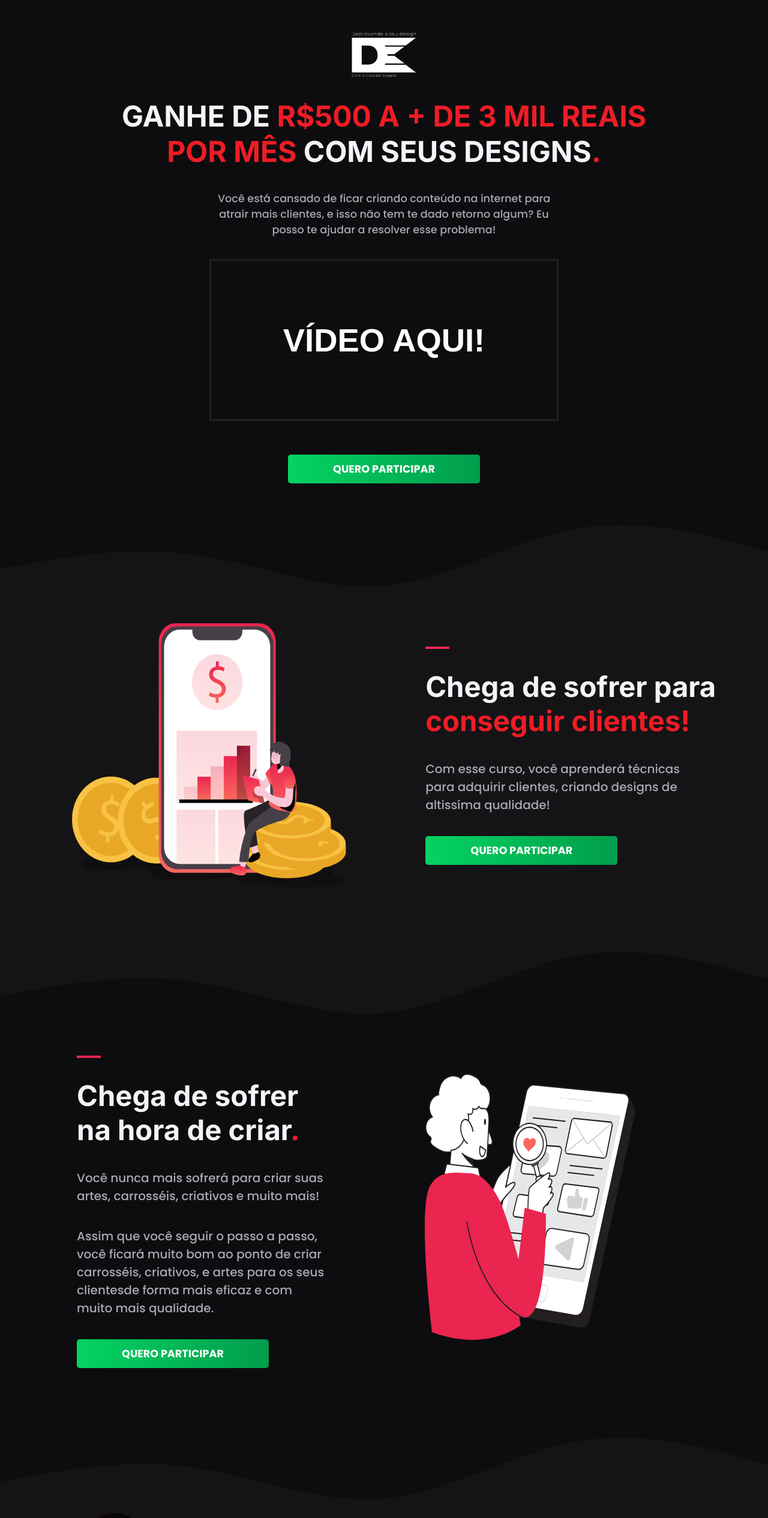
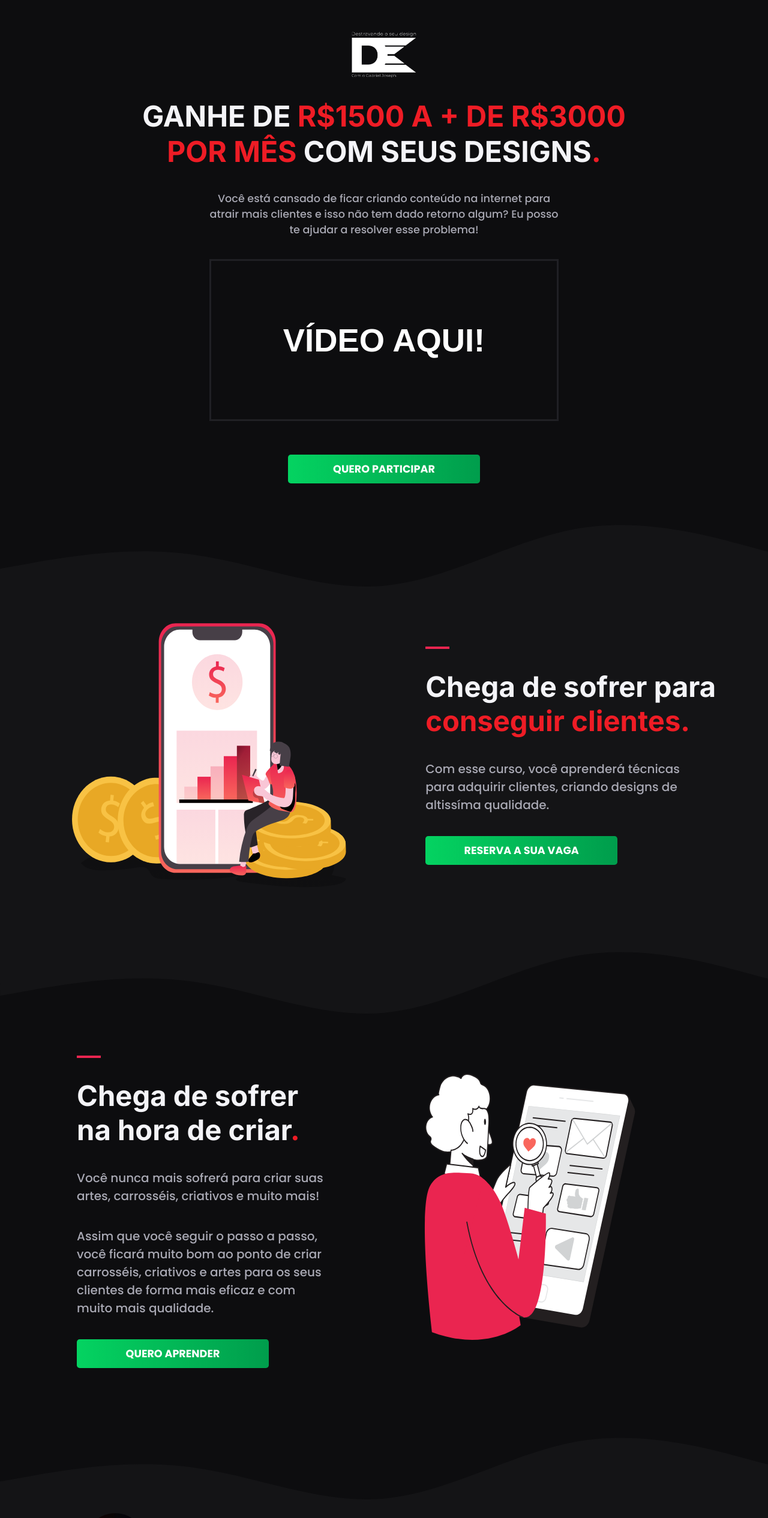
Before and after one commit to gabrieldiasss/freela-destravando-seu-design, a React (Create React App) app: page / in a window 1280 px wide. Shown: the top 2531 px of the page at 60% size. Built offline with nearby package versions, Linux system fonts and the light colour scheme.

Commit message:
vinte e quatro deploy

```diff
--- a/src/App.css
+++ b/src/App.css
@@ -85,6 +85,7 @@ header .logo-design {
     border-radius: 0.6rem;
     color: white;
     z-index: 10;
+    transition: 0.4s;
 }
 
 .primeiro-button:hover {
@@ -192,8 +193,6 @@ header .logo-design {
     }
 }
 
-
-
 @media(max-width: 550px) {
     html {
         font-size: 40%;
--- a/src/App.js
+++ b/src/App.js
@@ -22,11 +22,11 @@ export default () => {
 				</header>
 
 				<div className="titulo-principal-1">
-					<h2 className="chamar-atencao">GANHE DE <small>R$500 A + DE 3 MIL REAIS POR MÊS</small> COM SEUS DESIGNS<small>.</small></h2>
+					<h2 className="chamar-atencao">GANHE DE <small>R$1500 A + DE R$3000 POR MÊS</small> COM SEUS DESIGNS<small>.</small></h2>
 				</div>
 
 				<div className="segunda-parte" >
-					<div className="text-segunda-parte">Você está cansado de ficar criando conteúdo na internet para atrair mais clientes, e isso não tem te dado retorno algum? Eu posso te ajudar a resolver esse problema!</div>
+					<div className="text-segunda-parte">Você está cansado de ficar criando conteúdo na internet para atrair mais clientes e isso não tem dado retorno algum? Eu posso te ajudar a resolver esse problema!</div>
 				</div>
 
 				<div className="video">
@@ -36,7 +36,7 @@ export default () => {
 				</div>
 
 				<div  className="sectionButtonPage1" >
-					<button className="primeiro-button">QUERO PARTICIPAR</button>
+					<a href="https://pay.hotmart.com/A42461362S?checkoutMode=0&bid=1613673347824" target="_blank" ><button className="primeiro-button">QUERO PARTICIPAR</button>	</a>
 				</div>
 
 			</div>
--- a/src/components/beneficios.css
+++ b/src/components/beneficios.css
@@ -39,7 +39,7 @@
 @media(max-width: 1440px) {
 
     .titulo-box-beneficios {
-        max-width: 200px;
+        max-width: 400px;
     }
 
     .PageBeneficios .header-Beneficios {
@@ -52,6 +52,19 @@
         max-width: 600px;
     }
 }
+
+@media(max-width: 1220px) {
+    .box .titulo-box-beneficios {
+        max-width: 200px;
+    }
+}
+
+@media(max-width: 1220px) {
+    .box .titulo-box-beneficios {
+        max-width: 300px;
+    }
+}
+
 
 @media(max-width: 775px) {
     .PageBeneficios .header-Beneficios {
@@ -67,6 +80,7 @@
 
     .box .titulo-box-beneficios  {
         font-size: 4.8rem;
+        max-width: 200px;
     }
 
     .box .description-box{
--- a/src/components/chegaDeSofrer.js
+++ b/src/components/chegaDeSofrer.js
@@ -25,18 +25,18 @@ export default () => {
                     </div>
 
                     <div className="second-text-pageChegaDeSofrer">
-                        Assim que você seguir o passo a passo, você ficará muito bom ao ponto de criar carrosséis, criativos, e artes para os seus clientesde forma mais eficaz e com muito mais qualidade.
+                        Assim que você seguir o passo a passo, você ficará muito bom ao ponto de criar carrosséis, criativos e artes para os seus clientes de forma mais eficaz e com muito mais qualidade.
                     </div>
 
                     <div className="button-chegaDeSofrer-cima">
-                        <button className="primeiro-button">QUERO PARTICIPAR</button>
+                    <a href="https://pay.hotmart.com/A42461362S?checkoutMode=0&bid=1613673347824" target="_blank" ><button className="primeiro-button">QUERO APRENDER</button></ a>
                     </div>
 
                 </div>
 
                 <div className="reverse" >
                     <div className="button-chegaDeSofrer">
-                        <button className="primeiro-button">QUERO PARTICIPAR</button>
+                        <button className="primeiro-button">QUERO APRENDER</button>
                     </div>
 
 
--- a/src/components/exemplo.css
+++ b/src/components/exemplo.css
@@ -73,7 +73,6 @@
 }
 
 .image {
-
     width: 50.1rem;
     height: 62.5rem;
     border-radius: 10px;
@@ -82,7 +81,6 @@
 
 .right-arrow {
     position: absolute;
-    top: 50%;
     margin-left: 62rem;
     font-size: 5rem;
     color: #0a0a0a;
@@ -93,7 +91,6 @@
 
 .left-arrow {
     position: absolute;
-    top: 50%;
     margin-right: 62rem;
     font-size: 5rem;
     color: #0a0a0a;
--- a/src/components/exemplos.js
+++ b/src/components/exemplos.js
@@ -7,7 +7,6 @@ import ImageSlider from './ImageSlider.js'
 import { SliderData } from './SliderData'
 
 export default () => {
-
 
     return (
 
@@ -21,7 +20,7 @@ export default () => {
                <ImageSlider slides={SliderData} />
 
                 <div className="botaoo">
-                    <button className="primeiro-button-exemplo" >QUERO PARTICIPAR</button>
+                <a href="https://pay.hotmart.com/A42461362S?checkoutMode=0&bid=1613673347824" target="_blank" ><button className="primeiro-button-exemplo">QUERO GARANTIR MINHA VAGA</button></ a>
                 </div>
             </div>
 
--- a/src/components/ganheDinheiro.js
+++ b/src/components/ganheDinheiro.js
@@ -16,7 +16,7 @@ export default () => {
                     </div>
 
                     <div className="button-ganheDinheiro-cima">
-                        <button className="primeiro-button">QUERO PARTICIPAR</button>
+                    <a href="https://pay.hotmart.com/A42461362S?checkoutMode=0&bid=1613673347824" target="_blank" ><button className="primeiro-button">RESERVE A SUA VAGA</button></ a>
                     </div>
                 </div>
 
@@ -28,16 +28,16 @@ export default () => {
                     </div>
 
                     <div className="main-text">
-                        Chega de sofrer para <small>conseguir clientes!</small>
+                        Chega de sofrer para <small>conseguir clientes.</small>
                     </div>
 
                     <div className="second-text">
-                        Com esse curso, você aprenderá técnicas para adquirir clientes, criando designs de altissíma qualidade!
+                        Com esse curso, você aprenderá técnicas para adquirir clientes, criando designs de altissíma qualidade.
                     </div>
 
 
                     <div className="button-ganheDinheiro">
-                        <button className="primeiro-button">QUERO PARTICIPAR</button>
+                    <a href="https://pay.hotmart.com/A42461362S?checkoutMode=0&bid=1613673347824" target="_blank" ><button className="primeiro-button">RESERVA A SUA VAGA</button></a>
                     </div>
 
 
--- a/src/components/promocao.js
+++ b/src/components/promocao.js
@@ -19,19 +19,19 @@ export default () => {
 
                         <div class="menu-toggle">
                             <div class="one"></div>
-                            <div className="de147">R$147,90</div>
+                            <div className="de147">R$197,90</div>
                             <div class="two"></div>
                         </div>
 
                         <div className="de47">
-                            <div className="valor47">R$47,90</div>
+                            <div className="valor47">R$97,90</div>
                             <div className="ate12">Até 12x sem juros.</div>
                         </div>
 
                         <div className="menosDe150">Pague <small>menos de R$1,59 por dia</small> e tenha acesso ao curso completo. O melhor de tudo é que o curso é <small>VITALÍCIO!</small> </div>
 
                         <div className="sectionPromoButton">
-                            <button className="buttonPromo"><div className="bbb">COMPRAR AGORA</div></button>
+                        <a href="https://pay.hotmart.com/A42461362S?checkoutMode=0&bid=1613673347824" target="_blank" ><button className="buttonPromo"><div className="bbb">COMPRAR AGORA</div></button></ a>
                         </div>
 
                     </div>
--- a/src/components/quemEJoseph.js
+++ b/src/components/quemEJoseph.js
@@ -17,7 +17,7 @@ export default () => {
                     </div>
 
                     <div className="textoPrincipal-quemEJoseph">
-                        Quem é o <small>Gabriel Joseph?</small>
+                        Quem é <small>Gabriel Joseph?</small>
                     </div>
 
                 </header>
@@ -45,9 +45,8 @@ export default () => {
                         <div className="instagram" >
                             <a href="https://www.instagram.com/gabrieljosephoficial/?hl=pt-br" target="_blank"><img className="logo-instagram" src={LogoInstagram} /></a>
 
-
                             <div className="texto-instagram">
-                                <a href="https://www.instagram.com/gabrieljosephoficial/?hl=pt-br" target="_blank" >Me siga no instagram!</a>
+                                <a href="https://www.instagram.com/gabrieljosephoficial/?hl=pt-br" target="_blank">Me siga no Instagram!</a>
                             </div>
 
                         </div>
--- a/src/components/vouAprender.css
+++ b/src/components/vouAprender.css
@@ -182,15 +182,14 @@
     }
 }
 
-@media(max-width: 1024px) {
+@media(max-width: 1164px) {
     .todas-box {
         width: 90%;
-        max-width: 1000px;
+        max-width: 550px;
     }
 
-
     .section-box {
-        grid-template-columns: repeat(3,minmax(2,1fr));
+        grid-template-columns: repeat(1,minmax(0,1fr));
         grid-auto-flow: row;
     }
 }
@@ -208,7 +207,12 @@
     }
 }
 
-@media(max-width: 798px) {
+@media(max-width: 800px) {
+
+    .todas-box {
+        max-width: 400px;
+    }
+
     .primeiro-button-vouAprender{
         width: 60rem;
         height: 8rem;
@@ -234,11 +238,11 @@
     }
 
     .box .titulo-box {
-        font-size: 4.8rem;
+        font-size: 4.4rem;
     }
 
     .box .description-box {
-        font-size: 2.6rem;
+        font-size: 2rem;
         line-height: 4.2rem;
     }
 
--- a/src/components/vouAprender.js
+++ b/src/components/vouAprender.js
@@ -9,13 +9,13 @@ export default () => {
 
     const [boxAprender,] = useState([
         {modulo: '1° Módulo', titulo: 'Introdução.', subtitulo: 'Nesse módulo você receberá as boas vindas do produtor e terá informações importantes sobre por onde começar no curso.'},
-        {modulo: '2° Módulo', titulo: 'Regras do Design.', subtitulo: 'Você aprenderá sobre tipografia, psicólogia das cores, alinhamento contraste e muito mais! Tudo que um designer precisa saber para fazer trabalhos incríveis!'},
-        {modulo: '3° Módulo', titulo: 'Photoshop.', subtitulo: 'Nesse módulo você aprenderá do básico ao avançado no photoshop de uma forma descomplicada!'}
+        {modulo: '2° Módulo', titulo: 'Regras do Design.', subtitulo: 'Você aprenderá sobre tipografia, psicologia das cores, alinhamento contraste e muito mais!'},
+        {modulo: '3° Módulo', titulo: 'Photoshop.', subtitulo: 'Nesse módulo você aprenderá do básico ao avançado no Photoshop de uma forma descomplicada!'}
     ])
 
     const [boxAprender2] = useState([
         {modulo: '4° Módulo', titulo: 'Use o Canva de forma profissional.', subtitulo: 'Nesse módulo você aprenderá tudo para produzir trabalhos incríveis de uma forma profissional usando o Canva.'},
-        {modulo: '5° Módulo', titulo: 'Nunca mais tome calote de cliente!', subtitulo: 'Aprenda a nunca mais tomar calotes, ser enganado ou não ser pago pelas suas artes. '},
+        {modulo: '5° Módulo', titulo: 'Nunca mais tome calote de cliente!', subtitulo: 'Nunca mais tomar calotes, ser enganado ou não ser pago pelas suas artes. '},
         {modulo: '6° Módulo', titulo: 'Estúdio de criação do Instagram', subtitulo: 'Nesse módulo você aprenderá a programar publicações no Instagram para serem publicadas de forma automática usando a ferramenta do próprio Instagram.'},
 
     ])
@@ -110,10 +110,8 @@ export default () => {
                     </div>
                 </div>
 
-
-
                 <div className="section-button-vouAprender">
-                    <button className="primeiro-button-vouAprender">QUERO PARTICIPAR</button>
+                <a href="https://pay.hotmart.com/A42461362S?checkoutMode=0&bid=1613673347824" target="_blank" ><button className="primeiro-button-vouAprender">ESTOU PREPARADO</button></ a>
                 </div>
 
 
```
Also changed, not shown: src/components/beneficios.js (+4 -4 lines), 1 other file (tests, documents, lock files or other folders).
